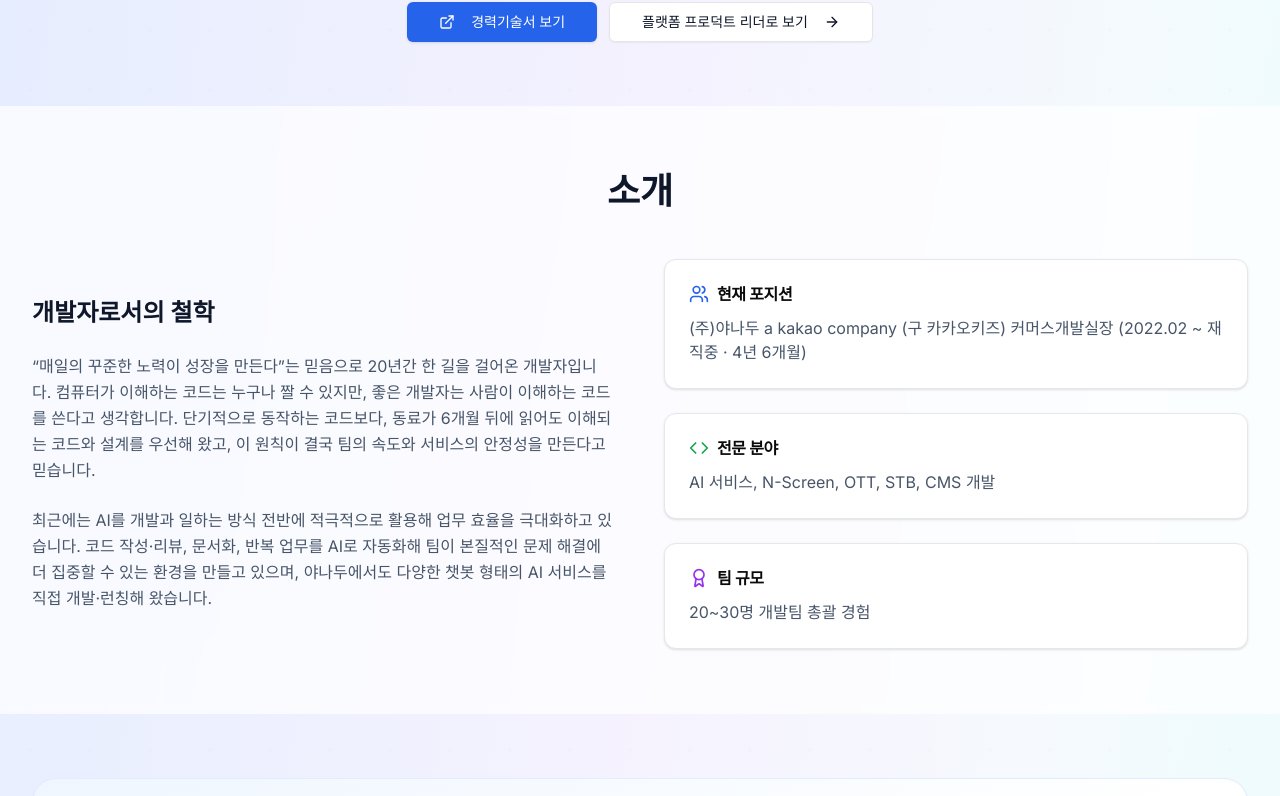
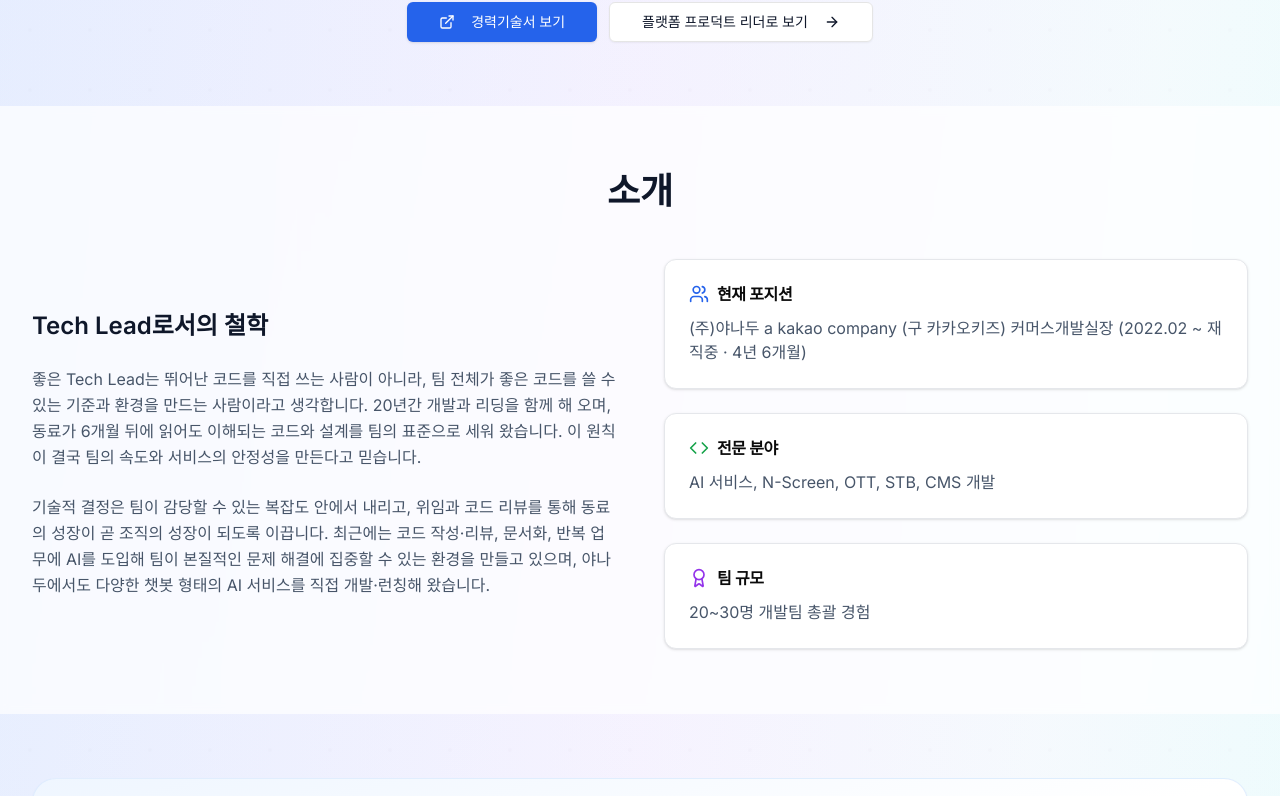
Before and after one commit to withwooyong/withwooyong.github.io, a Next.js app: page / in a window 1280 px wide. Shown: the part 600-1396 px from the top of the page. Built offline with nearby package versions, Linux system fonts and the light colour scheme; no server answers.

Commit message:
content: Tech Lead 철학으로 소개 재작성 및 프로덕트 리더십 팀명 메인 기준 통일

```diff
--- a/pages/index.tsx
+++ b/pages/index.tsx
@@ -136,14 +136,14 @@ export default function Home() {
             <h2 className="text-3xl md:text-4xl font-bold text-center text-slate-900 dark:text-slate-50 mb-12">소개</h2>
             <div className="grid md:grid-cols-2 gap-12 items-center">
               <div>
-                <h3 className="text-2xl font-semibold text-slate-900 dark:text-slate-100 mb-6">개발자로서의 철학</h3>
+                <h3 className="text-2xl font-semibold text-slate-900 dark:text-slate-100 mb-6">Tech Lead로서의 철학</h3>
                 <p className="text-slate-600 dark:text-slate-300 leading-relaxed mb-6">
-                  &ldquo;매일의 꾸준한 노력이 성장을 만든다&rdquo;는 믿음으로 20년간 한 길을 걸어온 개발자입니다. 컴퓨터가 이해하는 코드는 누구나 짤 수 있지만, 좋은 개발자는 사람이 이해하는 코드를 쓴다고
-                  생각합니다. 단기적으로 동작하는 코드보다, 동료가 6개월 뒤에 읽어도 이해되는 코드와 설계를 우선해 왔고, 이 원칙이 결국 팀의 속도와 서비스의 안정성을 만든다고 믿습니다.
+                  좋은 Tech Lead는 뛰어난 코드를 직접 쓰는 사람이 아니라, 팀 전체가 좋은 코드를 쓸 수 있는 기준과 환경을 만드는 사람이라고 생각합니다. 20년간 개발과 리딩을 함께 해 오며, 동료가 6개월 뒤에
+                  읽어도 이해되는 코드와 설계를 팀의 표준으로 세워 왔습니다. 이 원칙이 결국 팀의 속도와 서비스의 안정성을 만든다고 믿습니다.
                 </p>
                 <p className="text-slate-600 dark:text-slate-300 leading-relaxed">
-                  최근에는 AI를 개발과 일하는 방식 전반에 적극적으로 활용해 업무 효율을 극대화하고 있습니다. 코드 작성·리뷰, 문서화, 반복 업무를 AI로 자동화해 팀이 본질적인 문제 해결에 더 집중할 수 있는 환경을
-                  만들고 있으며, 야나두에서도 다양한 챗봇 형태의 AI 서비스를 직접 개발·런칭해 왔습니다.
+                  기술적 결정은 팀이 감당할 수 있는 복잡도 안에서 내리고, 위임과 코드 리뷰를 통해 동료의 성장이 곧 조직의 성장이 되도록 이끕니다. 최근에는 코드 작성·리뷰, 문서화, 반복 업무에 AI를 도입해 팀이
+                  본질적인 문제 해결에 집중할 수 있는 환경을 만들고 있으며, 야나두에서도 다양한 챗봇 형태의 AI 서비스를 직접 개발·런칭해 왔습니다.
                 </p>
               </div>
               <CoinFlipDeck className="grid grid-cols-1 gap-6">
--- a/pages/product-lead/index.tsx
+++ b/pages/product-lead/index.tsx
@@ -55,7 +55,7 @@ const journey = [
   {
     period: "2017.04 - 2021.06",
     duration: "4년 3개월",
-    org: "SK 브로드밴드 (B tv 백엔드 · 미디어클라우드)",
+    org: "SK Broadband (AI 서비스 개발스쿼드/미디어클라우드스쿼드)",
     role: "B tv 백엔드 개발 매니저 / PM",
     context: "대규모 트래픽의 IPTV·OTT를 모듈화된 플랫폼으로 진화시켜야 했던 단계.",
     approach: "차세대 CMS(NCMS) 재구축의 발주사 PM으로 MSA 설계·검토를 진행하고, 검색·딥메타·개인화, 통합 이미지 플랫폼, EPG/VOD 편성 플랫폼을 리딩.",
@@ -64,7 +64,7 @@ const journey = [
   {
     period: "2012.06 - 2017.04",
     duration: "4년 11개월",
-    org: "CJ 헬로비전 (TVING 서비스개발팀)",
+    org: "CJ Hellovision (TVING 서비스개발팀)",
     role: "N-Screen(Web·TV·Mobile) CMS 개발 파트 리드",
     context: "콘텐츠가 여러 화면으로 흐르는 OTT의 초기 — 통합 CMS와 콘텐츠 파이프라인이 필요했던 시기.",
     approach: "CMS·검색·랭킹 추천·이미지·미디어 트랜스코딩과 N-Screen 통합 API를 설계·개발하며 콘텐츠 코어 엔진을 세움.",
```
